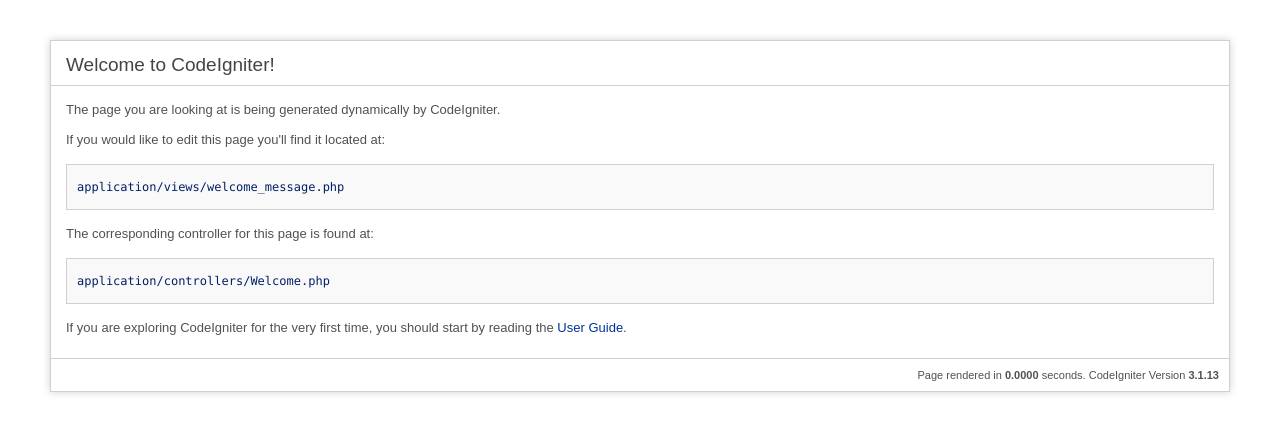
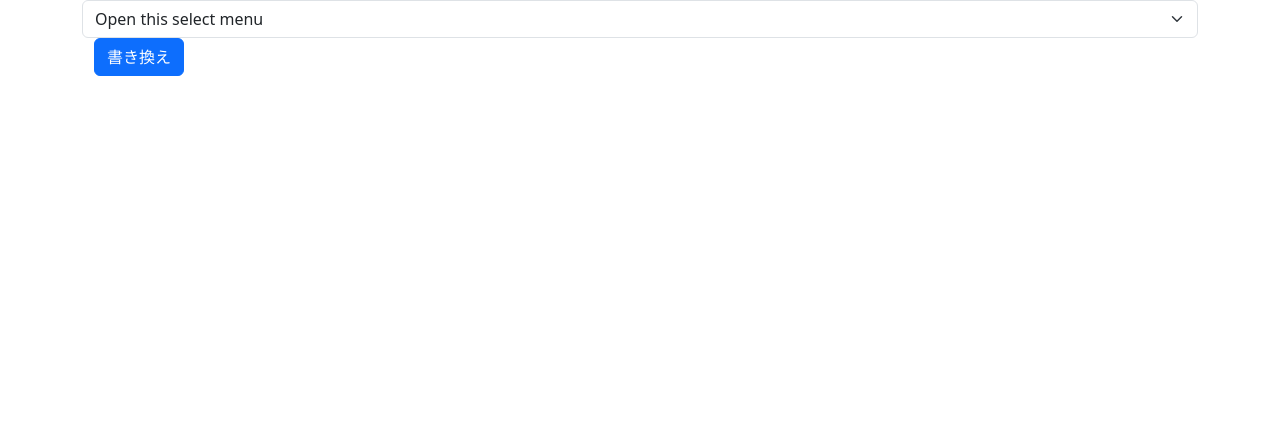
Before and after one commit to kuroda-k170/learning, a CodeIgniter app: page /database/ in a window 1280 px wide. Shown: the top 434 px of the page. Run offline with CodeIgniter, Linux system fonts and the light colour scheme.

Commit message:
テスト

```diff
--- /dev/null
+++ b/application/core/MY_Controller.php
@@ -0,0 +1,13 @@
+<?php
+class MY_Controller extends CI_Controller
+{
+    public function __construct()
+    {
+        parent::__construct();
+
+    $this->load->library(array('parser','form_validation','pagination','user_agent'));
+    $this->load->helper(array('form','url','array','file','cookie'));
+
+    }
+}
+?>
--- /dev/null
+++ b/application/js/index.js
@@ -0,0 +1,3 @@
+let test = 'test';
+
+console.log(test);
--- a/application/views/index.php
+++ b/application/views/index.php
@@ -3,98 +3,107 @@ defined('BASEPATH') OR exit('No direct script access allowed');
 ?><!DOCTYPE html>
 <html lang="ja">
 <head>
+
 	<meta charset="utf-8">
-	<title>Welcome to CodeIgniter</title>
+	<meta name="description" content="">
+	<meta name="viewport" content="width=device-width,initial-scale=1">
+	<title>Top Page</title>
 
-	<style type="text/css">
+	<link rel="apple-touch-icon" href="icon.png">
 
-	::selection { background-color: #E13300; color: white; }
-	::-moz-selection { background-color: #E13300; color: white; }
+	<link href="https://cdn.jsdelivr.net/npm/bootstrap@5.3.0/dist/css/bootstrap.min.css"
+			rel="stylesheet" integrity="sha384-9ndCyUaIbzAi2FUVXJi0CjmCapSmO7SnpJef0486qhLnuZ2cdeRhO02iuK6FUUVM"
+			crossorigin="anonymous"
+	>
 
-	body {
-		background-color: #fff;
-		margin: 40px;
-		font: 13px/20px normal Helvetica, Arial, sans-serif;
-		color: #4F5155;
-	}
+    <script src="https://code.jquery.com/jquery-3.7.1.min.js"
+			integrity="sha256-/JqT3SQfawRcv/BIHPThkBvs0OEvtFFmqPF/lYI/Cxo="
+			crossorigin="anonymous">
+	</script>
+</head>
 
-	a {
-		color: #003399;
-		background-color: transparent;
-		font-weight: normal;
-		text-decoration: none;
-	}
-
-	a:hover {
-		color: #97310e;
-	}
-
-	h1 {
-		color: #444;
-		background-color: transparent;
-		border-bottom: 1px solid #D0D0D0;
-		font-size: 19px;
-		font-weight: normal;
-		margin: 0 0 14px 0;
-		padding: 14px 15px 10px 15px;
-	}
-
-	code {
-		font-family: Consolas, Monaco, Courier New, Courier, monospace;
-		font-size: 12px;
-		background-color: #f9f9f9;
-		border: 1px solid #D0D0D0;
-		color: #002166;
-		display: block;
-		margin: 14px 0 14px 0;
-		padding: 12px 10px 12px 10px;
-	}
-
-	#body {
-		margin: 0 15px 0 15px;
-		min-height: 96px;
-	}
-
-	p {
-		margin: 0 0 10px;
-		padding:0;
-	}
-
-	p.footer {
-		text-align: right;
-		font-size: 11px;
-		border-top: 1px solid #D0D0D0;
-		line-height: 32px;
-		padding: 0 10px 0 10px;
-		margin: 20px 0 0 0;
-	}
-
-	#container {
-		margin: 10px;
-		border: 1px solid #D0D0D0;
-		box-shadow: 0 0 8px #D0D0D0;
-	}
-	</style>
-</head>
 <body>
-
-<div id="container">
-	<h1>Welcome to CodeIgniter!</h1>
-
-	<div id="body">
-		<p>The page you are looking at is being generated dynamically by CodeIgniter.</p>
-
-		<p>If you would like to edit this page you'll find it located at:</p>
-		<code>application/views/welcome_message.php</code>
-
-		<p>The corresponding controller for this page is found at:</p>
-		<code>application/controllers/Welcome.php</code>
-
-		<p>If you are exploring CodeIgniter for the very first time, you should start by reading the <a href="userguide3/">User Guide</a>.</p>
+	<!-- ボタンをおしたら、jsのイベントが動作してプルダウンの中に配列が置き換わる -->
+<div class="container">
+	<select name="pulldown" class="form-select" aria-label="Default select example">
+		<option selected>Open this select menu</option>
+		<option value="1">One</option>
+		<option value="2">Two</option>
+		<option value="3">Three</option>
+	</select>
+	<div id="add">
 	</div>
-
-	<p class="footer">Page rendered in <strong>{elapsed_time}</strong> seconds. <?php echo  (ENVIRONMENT === 'development') ?  'CodeIgniter Version <strong>' . CI_VERSION . '</strong>' : '' ?></p>
+	<div class="container">
+		<button id="change" type="button" class="btn btn-primary">書き換え</button>
+	</div>
 </div>
 
+<script >
+// <script src="../js/index.js">
+	let test = 'test';
+	var users = [
+		{
+		name: '黒田',
+		id: '4528',
+		job_type: 10
+		},
+		{
+		name: '加藤',
+		id: '4158',
+		job_type: 10
+		},
+		{
+		name: '小泉',
+		id: '4558',
+		job_type: 10
+		},
+		{
+		name: '田中',
+		id: '3558',
+		job_type: 20
+		},
+		{
+		name: '遠藤',
+		id: '3598',
+		job_type: 20
+		},
+		{
+		name: '林',
+		id: '3550',
+		job_type: 20
+		},
+		{
+		name: '山田',
+		id: '2558',
+		job_type: null
+		},
+	];
+	var list = [
+		{
+            '0': 'すべて'
+        },
+        {
+            '-1': '担当者登録なし'
+        },
+	];
+
+	$.each(users, function(index, tantou) {
+    var jobCategory = tantou.job_type == '10' ? '医者' : (tantou.job_type == '20' ? '看護師' : '事務');
+
+    if (!list[jobCategory]) {
+        list[jobCategory] = {};
+    }
+
+    list[jobCategory][tantou.id] = tantou.name;
+	});
+
+	$('#change').click(function() {
+		$('[name = "pulldown"]').empty();
+		// $('[name = "pulldown"]').append(list);
+		$('#add').append(list);
+		console.log(list);
+	})
+
+</script>
 </body>
 </html>
```
Also changed, not shown: 2 other files.
